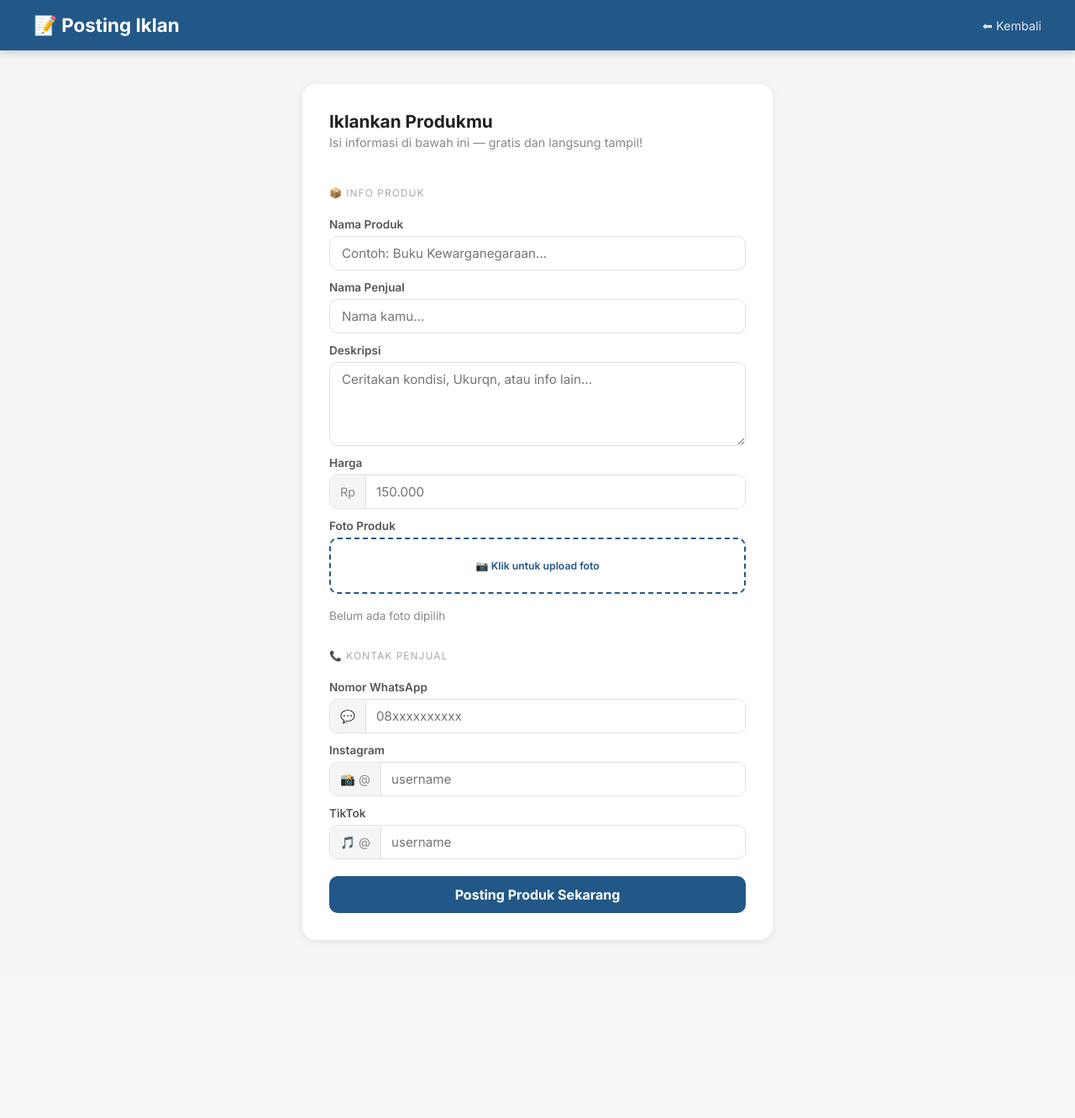
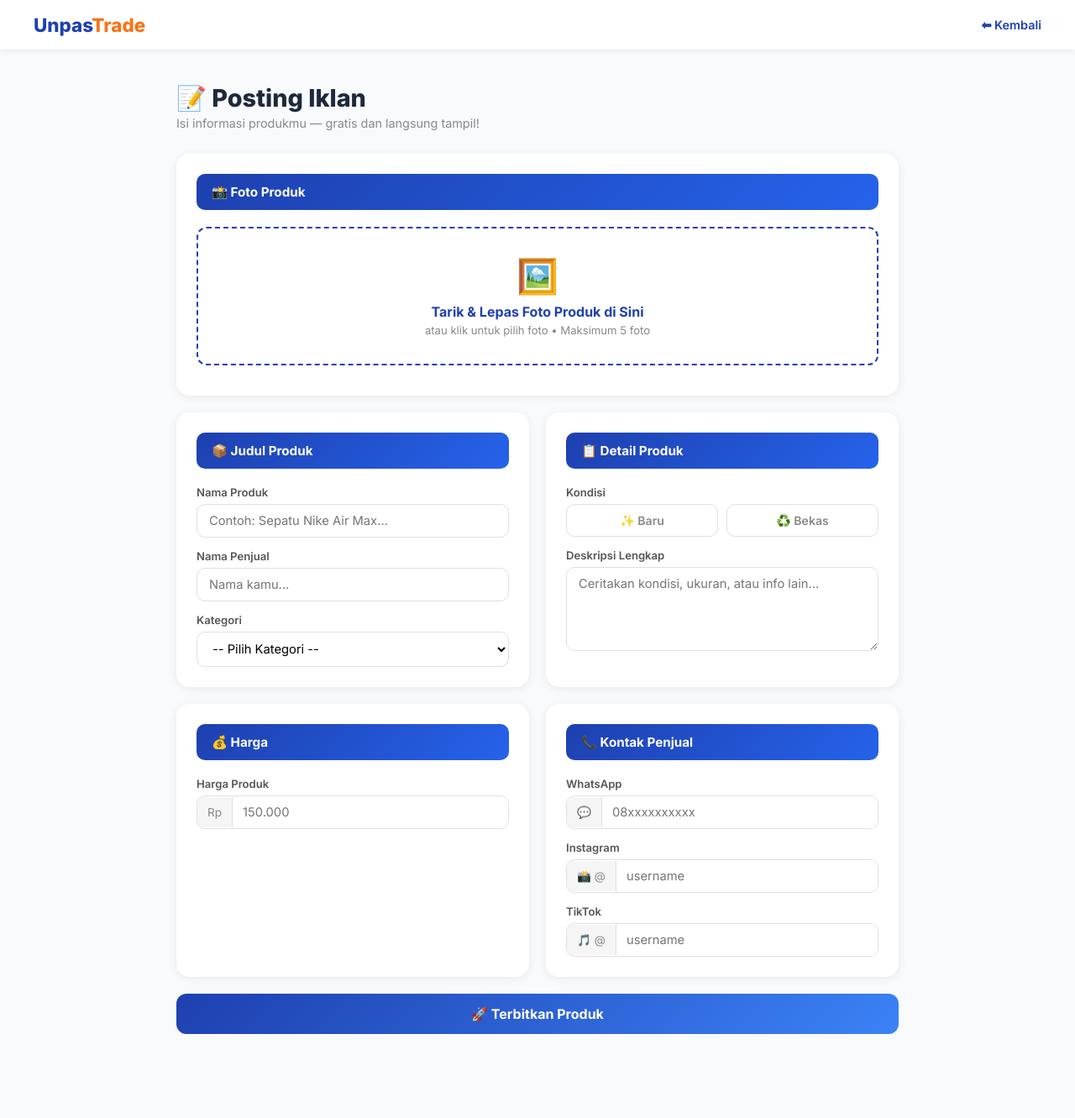
Before and after one commit to Devlang2906/web-firstProject, a Flask app: page /posting in a window 1280 px wide. Shown: the whole page at 84% size. Before the commit the page ends 1087 px from the top, so only its background shows below. Run offline with Flask 3, Linux system fonts and the light colour scheme.

Commit message:
update UI posting dan halaman produk

```diff
--- a/app.py
+++ b/app.py
@@ -2,6 +2,7 @@ from flask import Flask, render_template, request, redirect, url_for, send_from_
 from flask_sqlalchemy import SQLAlchemy
 from werkzeug.utils import secure_filename
 import os
+import json
 
 app = Flask(__name__)
 app.config['SQLALCHEMY_DATABASE_URI'] = 'sqlite:///database.db'
@@ -18,15 +19,33 @@ class Produk(db.Model):
     nama_penjual = db.Column(db.String(200), nullable=False)
     deskripsi = db.Column(db.Text, nullable=False)
     harga = db.Column(db.String(100), nullable=False)
-    foto = db.Column(db.String(300), nullable=True)
+    kategori = db.Column(db.String(100), nullable=True)
+    kondisi = db.Column(db.String(50), nullable=True)
+    fotos = db.Column(db.Text, nullable=True)  # JSON list foto
     whatsapp = db.Column(db.String(50), nullable=True)
     instagram = db.Column(db.String(100), nullable=True)
     tiktok = db.Column(db.String(100), nullable=True)
+
+    @property
+    def foto_list(self):
+        if self.fotos:
+            return json.loads(self.fotos)
+        return []
+
+    @property
+    def foto_utama(self):
+        lst = self.foto_list
+        return lst[0] if lst else None
 
 @app.route("/")
 def index():
     produk_list = Produk.query.order_by(Produk.id.desc()).all()
     return render_template("index.html", produk_list=produk_list)
+
+@app.route("/produk")
+def semua_produk():
+    produk_list = Produk.query.order_by(Produk.id.desc()).all()
+    return render_template("produk.html", produk_list=produk_list)
 
 @app.route("/posting", methods=["GET", "POST"])
 def posting():
@@ -35,22 +54,26 @@ def posting():
         nama_penjual = request.form.get('nama_penjual', '')
         deskripsi = request.form.get('deskripsi', '')
         harga = request.form.get('harga', '')
+        kategori = request.form.get('kategori', '')
+        kondisi = request.form.get('kondisi', '')
         whatsapp = request.form.get('whatsapp', '')
         instagram = request.form.get('instagram', '')
         tiktok = request.form.get('tiktok', '')
-        foto = None
 
-        file = request.files.get('foto')
-        if file and file.filename != '' and allowed_file(file.filename):
-            filename = secure_filename(file.filename)
-            file.save(os.path.join(app.config['UPLOAD_FOLDER'], filename))
-            foto = filename
+        foto_filenames = []
+        files = request.files.getlist('fotos')
+        for file in files:
+            if file and file.filename != '' and allowed_file(file.filename):
+                filename = secure_filename(file.filename)
+                file.save(os.path.join(app.config['UPLOAD_FOLDER'], filename))
+                foto_filenames.append(filename)
 
         produk_baru = Produk(
             nama=nama, nama_penjual=nama_penjual,
             deskripsi=deskripsi, harga=harga,
-            foto=foto, whatsapp=whatsapp,
-            instagram=instagram, tiktok=tiktok
+            kategori=kategori, kondisi=kondisi,
+            fotos=json.dumps(foto_filenames),
+            whatsapp=whatsapp, instagram=instagram, tiktok=tiktok
         )
         db.session.add(produk_baru)
         db.session.commit()
--- a/templates/posting.html
+++ b/templates/posting.html
@@ -3,42 +3,69 @@
 <head>
     <meta charset="UTF-8">
     <meta name="viewport" content="width=device-width, initial-scale=1.0">
-    <title>Posting Iklan</title>
-    <link href="https://fonts.googleapis.com/css2?family=Inter:wght@400;500;600;700&display=swap" rel="stylesheet">
+    <title>Posting Iklan — Unpas Trade</title>
+    <link href="https://fonts.googleapis.com/css2?family=Inter:wght@400;500;600;700;800&display=swap" rel="stylesheet">
     <style>
         * { margin: 0; padding: 0; box-sizing: border-box; }
-        body { font-family: 'Inter', sans-serif; background: #f5f5f5; min-height: 100vh; }
+        body { font-family: 'Inter', sans-serif; background: #f8fafc; }
         .navbar {
-            background: linear-gradient(135deg, #225888, #225888);
+            background: white;
             padding: 16px 40px;
             display: flex;
             justify-content: space-between;
             align-items: center;
-            box-shadow: 0 2px 10px rgba(0,0,0,0.2);
+            box-shadow: 0 1px 8px rgba(0,0,0,0.08);
+            position: sticky;
+            top: 0;
+            z-index: 100;
         }
-        .navbar h1 { color: white; font-size: 1.4em; }
-        .navbar a { color: white; text-decoration: none; font-size: 0.9em; opacity: 0.85; }
-        .container { max-width: 600px; margin: 40px auto; padding: 0 20px; }
-        .card { background: white; border-radius: 16px; padding: 32px; box-shadow: 0 2px 12px rgba(0,0,0,0.07); }
-        .card-header { margin-bottom: 24px; }
-        .card-header h2 { font-size: 1.3em; color: #222; }
-        .card-header p { color: #888; font-size: 0.9em; margin-top: 4px; }
-        .section-title { font-size: 0.75em; text-transform: uppercase; letter-spacing: 1px; color: #aaa; margin: 20px 0 10px; }
-        .form-group { display: flex; flex-direction: column; gap: 12px; }
-        .field { display: flex; flex-direction: column; gap: 6px; }
-        .field label { font-size: 0.85em; font-weight: 600; color: #555; }
-        .field input, .field textarea {
+        .navbar-logo { font-size: 1.4em; font-weight: 800; color: #1e40af; text-decoration: none; }
+        .navbar-logo span { color: #f97316; }
+        .navbar-menu { display: flex; gap: 28px; align-items: center; }
+        .navbar-menu a { color: #555; text-decoration: none; font-size: 0.9em; font-weight: 500; }
+        .btn-back { color: #1e40af !important; font-weight: 600 !important; }
+
+        .container { max-width: 900px; margin: 40px auto; padding: 0 20px 60px; }
+        .page-title { margin-bottom: 28px; }
+        .page-title h1 { font-size: 1.8em; font-weight: 800; color: #1e293b; }
+        .page-title p { color: #888; font-size: 0.9em; margin-top: 4px; }
+
+        .form-grid { display: grid; grid-template-columns: 1fr 1fr; gap: 20px; }
+
+        .section-card {
+            background: white;
+            border-radius: 16px;
+            padding: 24px;
+            box-shadow: 0 2px 12px rgba(0,0,0,0.07);
+        }
+        .section-card.full { grid-column: 1 / -1; }
+        .section-header {
+            background: linear-gradient(135deg, #1e40af, #2563eb);
+            color: white;
+            padding: 12px 18px;
+            border-radius: 10px;
+            font-weight: 700;
+            font-size: 0.95em;
+            margin-bottom: 20px;
+        }
+
+        .field { display: flex; flex-direction: column; gap: 6px; margin-bottom: 14px; }
+        .field:last-child { margin-bottom: 0; }
+        .field label { font-size: 0.82em; font-weight: 600; color: #555; }
+        .field input, .field textarea, .field select {
             padding: 10px 14px;
             border: 1.5px solid #e0e0e0;
             border-radius: 10px;
             font-family: 'Inter', sans-serif;
-            font-size: 0.95em;
+            font-size: 0.92em;
             outline: none;
             transition: border 0.2s;
+            background: white;
         }
-        .field input:focus, .field textarea:focus { border-color: #225888; }
+        .field input:focus, .field textarea:focus, .field select:focus { border-color: #1e40af; }
         .field textarea { resize: vertical; min-height: 100px; }
-        .field .prefix {
+
+        .prefix-wrap {
             display: flex;
             align-items: center;
             border: 1.5px solid #e0e0e0;
@@ -46,143 +73,229 @@
             overflow: hidden;
             transition: border 0.2s;
         }
-        .field .prefix:focus-within { border-color: #225888; }
-        .field .prefix span {
+        .prefix-wrap:focus-within { border-color: #1e40af; }
+        .prefix-wrap span {
             padding: 10px 12px;
             background: #f5f5f5;
             color: #888;
-            font-size: 0.9em;
+            font-size: 0.85em;
             border-right: 1.5px solid #e0e0e0;
             white-space: nowrap;
         }
-        .field .prefix input { border: none; border-radius: 0; flex: 1; padding: 10px 12px; }
-        .field .prefix input:focus { border: none; }
-        .foto-area {
-            border: 2px dashed #225888;
+        .prefix-wrap input { border: none; border-radius: 0; flex: 1; padding: 10px 12px; }
+        .prefix-wrap input:focus { border: none; }
+
+        /* FOTO UPLOAD */
+        .foto-drop {
+            border: 2px dashed #1e40af;
+            border-radius: 12px;
+            padding: 32px;
+            text-align: center;
+            cursor: pointer;
+            transition: background 0.2s;
+            margin-bottom: 12px;
+        }
+        .foto-drop:hover { background: #eff6ff; }
+        .foto-drop .icon { font-size: 2.5em; margin-bottom: 8px; }
+        .foto-drop h3 { font-size: 1em; font-weight: 700; color: #1e40af; margin-bottom: 4px; }
+        .foto-drop p { font-size: 0.82em; color: #888; }
+        input[type="file"] { display: none; }
+
+        .foto-preview-grid {
+            display: grid;
+            grid-template-columns: repeat(auto-fill, minmax(80px, 1fr));
+            gap: 8px;
+            margin-top: 12px;
+        }
+        .foto-preview-item {
+            position: relative;
+            border-radius: 8px;
+            overflow: hidden;
+            aspect-ratio: 1;
+        }
+        .foto-preview-item img {
+            width: 100%;
+            height: 100%;
+            object-fit: cover;
+        }
+
+        /* KONDISI */
+        .kondisi-group { display: flex; gap: 10px; }
+        .kondisi-btn {
+            flex: 1;
+            padding: 10px;
+            border: 1.5px solid #e0e0e0;
             border-radius: 10px;
-            padding: 24px;
             text-align: center;
-            color: #225888;
             cursor: pointer;
-            font-size: 0.9em;
+            font-size: 0.88em;
+            font-weight: 600;
+            color: #888;
+            transition: all 0.2s;
         }
-        input[type="file"] { display: none; }
-        .foto-preview img { width: 100%; border-radius: 10px; max-height: 200px; object-fit: cover; display: none; margin-top: 10px; }
-        .file-name { font-size: 0.85em; color: #888; margin-top: 6px; }
-        button[type="submit"] {
-            padding: 12px;
-            background: linear-gradient(135deg, #225888, #225888);
+        .kondisi-btn.active-baru { border-color: #16a34a; background: #dcfce7; color: #16a34a; }
+        .kondisi-btn.active-bekas { border-color: #d97706; background: #fef3c7; color: #d97706; }
+        input[name="kondisi"] { display: none; }
+
+        .submit-btn {
+            width: 100%;
+            padding: 14px;
+            background: linear-gradient(135deg, #1e40af, #3b82f6);
             color: white;
             border: none;
-            border-radius: 10px;
+            border-radius: 12px;
             font-family: 'Inter', sans-serif;
             font-size: 1em;
             font-weight: 700;
             cursor: pointer;
-            width: 100%;
-            margin-top: 8px;
+            margin-top: 20px;
+            transition: opacity 0.2s;
         }
-        button[type="submit"]:hover { opacity: 0.85; }
+        .submit-btn:hover { opacity: 0.9; }
     </style>
 </head>
 <body>
     <div class="navbar">
-        <h1>📝 Posting Iklan</h1>
-        <a href="/">⬅ Kembali</a>
+        <a href="/" class="navbar-logo">Unpas<span>Trade</span></a>
+        <div class="navbar-menu">
+            <a href="/" class="btn-back">⬅ Kembali</a>
+        </div>
     </div>
 
     <div class="container">
-        <div class="card">
-            <div class="card-header">
-                <h2>Iklankan Produkmu</h2>
-                <p>Isi informasi di bawah ini — gratis dan langsung tampil!</p>
-            </div>
+        <div class="page-title">
+            <h1>📝 Posting Iklan</h1>
+            <p>Isi informasi produkmu — gratis dan langsung tampil!</p>
+        </div>
 
-            <form action="/posting" method="POST" enctype="multipart/form-data">
-                <div class="form-group">
-                    <div class="section-title">📦 Info Produk</div>
+        <form action="/posting" method="POST" enctype="multipart/form-data">
+            <div class="form-grid">
 
+                <!-- FOTO -->
+                <div class="section-card full">
+                    <div class="section-header">📸 Foto Produk</div>
+                    <label for="fotos">
+                        <div class="foto-drop">
+                            <div class="icon">🖼️</div>
+                            <h3>Tarik & Lepas Foto Produk di Sini</h3>
+                            <p>atau klik untuk pilih foto • Maksimum 5 foto</p>
+                        </div>
+                    </label>
+                    <input type="file" id="fotos" name="fotos" accept="image/*" multiple>
+                    <div class="foto-preview-grid" id="previewGrid"></div>
+                </div>
+
+                <!-- JUDUL PRODUK -->
+                <div class="section-card">
+                    <div class="section-header">📦 Judul Produk</div>
                     <div class="field">
                         <label>Nama Produk</label>
-                        <input type="text" name="nama" placeholder="Contoh: Buku Kewarganegaraan..." required>
+                        <input type="text" name="nama" placeholder="Contoh: Sepatu Nike Air Max..." required>
                     </div>
-
                     <div class="field">
                         <label>Nama Penjual</label>
                         <input type="text" name="nama_penjual" placeholder="Nama kamu..." required>
                     </div>
+                    <div class="field">
+                        <label>Kategori</label>
+                        <select name="kategori">
+                            <option value="">-- Pilih Kategori --</option>
+                            <option>Pakaian</option>
+                            <option>Elektronik</option>
+                            <option>Buku & Alat Tulis</option>
+                            <option>Makanan & Minuman</option>
+                            <option>Kendaraan</option>
+                            <option>Kost & Properti</option>
+                            <option>Jasa</option>
+                            <option>Lainnya</option>
+                        </select>
+                    </div>
+                </div>
 
+                <!-- DETAIL PRODUK -->
+                <div class="section-card">
+                    <div class="section-header">📋 Detail Produk</div>
                     <div class="field">
-                        <label>Deskripsi</label>
-                        <textarea name="deskripsi" placeholder="Ceritakan kondisi, Ukurqn, atau info lain..." required></textarea>
+                        <label>Kondisi</label>
+                        <div class="kondisi-group">
+                            <div class="kondisi-btn" id="btnBaru" onclick="pilihKondisi('Baru')">✨ Baru</div>
+                            <div class="kondisi-btn" id="btnBekas" onclick="pilihKondisi('Bekas')">♻️ Bekas</div>
+                        </div>
+                        <input type="text" name="kondisi" id="kondisiInput" placeholder="Pilih kondisi di atas">
                     </div>
+                    <div class="field">
+                        <label>Deskripsi Lengkap</label>
+                        <textarea name="deskripsi" placeholder="Ceritakan kondisi, ukuran, atau info lain..." required></textarea>
+                    </div>
+                </div>
 
+                <!-- HARGA -->
+                <div class="section-card">
+                    <div class="section-header">💰 Harga</div>
                     <div class="field">
-                        <label>Harga</label>
-                        <div class="prefix">
+                        <label>Harga Produk</label>
+                        <div class="prefix-wrap">
                             <span>Rp</span>
                             <input type="text" name="harga" placeholder="150.000" required>
                         </div>
                     </div>
+                </div>
 
+                <!-- KONTAK -->
+                <div class="section-card">
+                    <div class="section-header">📞 Kontak Penjual</div>
                     <div class="field">
-                        <label>Foto Produk</label>
-                        <label for="foto">
-                            <div class="foto-area">📷 Klik untuk upload foto</div>
-                        </label>
-                        <input type="file" id="foto" name="foto" accept="image/*">
-                        <div class="foto-preview">
-                            <img id="preview-img" src="" alt="Preview">
-                        </div>
-                        <div class="file-name" id="file-name">Belum ada foto dipilih</div>
-                    </div>
-
-                    <div class="section-title">📞 Kontak Penjual</div>
-
-                    <div class="field">
-                        <label>Nomor WhatsApp</label>
-                        <div class="prefix">
+                        <label>WhatsApp</label>
+                        <div class="prefix-wrap">
                             <span>💬</span>
                             <input type="text" name="whatsapp" placeholder="08xxxxxxxxxx">
                         </div>
                     </div>
-
                     <div class="field">
                         <label>Instagram</label>
-                        <div class="prefix">
+                        <div class="prefix-wrap">
                             <span>📸 @</span>
                             <input type="text" name="instagram" placeholder="username">
                         </div>
                     </div>
-
                     <div class="field">
                         <label>TikTok</label>
-                        <div class="prefix">
+                        <div class="prefix-wrap">
                             <span>🎵 @</span>
                             <input type="text" name="tiktok" placeholder="username">
                         </div>
                     </div>
+                </div>
 
-                    <button type="submit">Posting Produk Sekarang</button>
-                </div>
-            </form>
-        </div>
+            </div>
+            <button type="submit" class="submit-btn">🚀 Terbitkan Produk</button>
+        </form>
     </div>
 
     <script>
-        document.getElementById('foto').addEventListener('change', function() {
-            const file = this.files[0];
-            if (file) {
-                document.getElementById('file-name').textContent = '📷 ' + file.name;
+        // Preview foto
+        document.getElementById('fotos').addEventListener('change', function() {
+            const grid = document.getElementById('previewGrid');
+            grid.innerHTML = '';
+            const files = Array.from(this.files).slice(0, 5);
+            files.forEach(file => {
                 const reader = new FileReader();
                 reader.onload = function(e) {
-                    const img = document.getElementById('preview-img');
-                    img.src = e.target.result;
-                    img.style.display = 'block';
+                    const div = document.createElement('div');
+                    div.className = 'foto-preview-item';
+                    div.innerHTML = `<img src="${e.target.result}">`;
+                    grid.appendChild(div);
                 };
                 reader.readAsDataURL(file);
-            }
+            });
         });
+
+        // Kondisi
+        function pilihKondisi(val) {
+            document.getElementById('kondisiInput').value = val;
+            document.getElementById('btnBaru').className = 'kondisi-btn' + (val === 'Baru' ? ' active-baru' : '');
+            document.getElementById('btnBekas').className = 'kondisi-btn' + (val === 'Bekas' ? ' active-bekas' : '');
+        }
     </script>
 </body>
 </html>
```
Also changed, not shown: templates/index.html (+117 -94 lines), templates/produk.html (added, +145 -0 lines).
